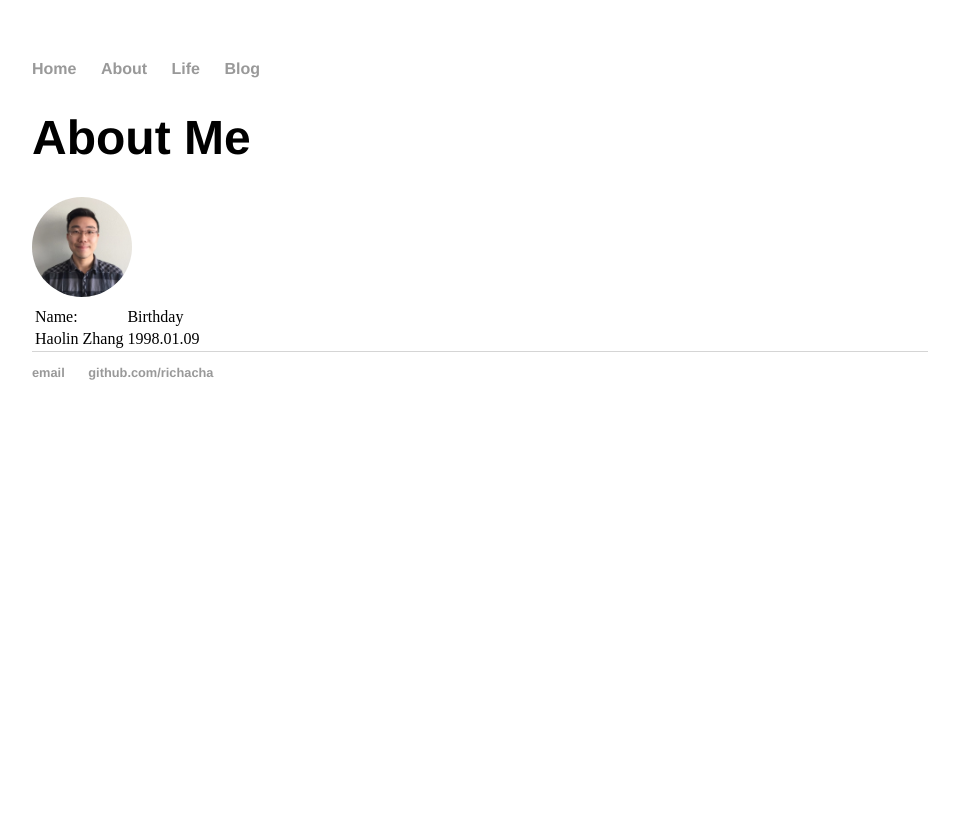
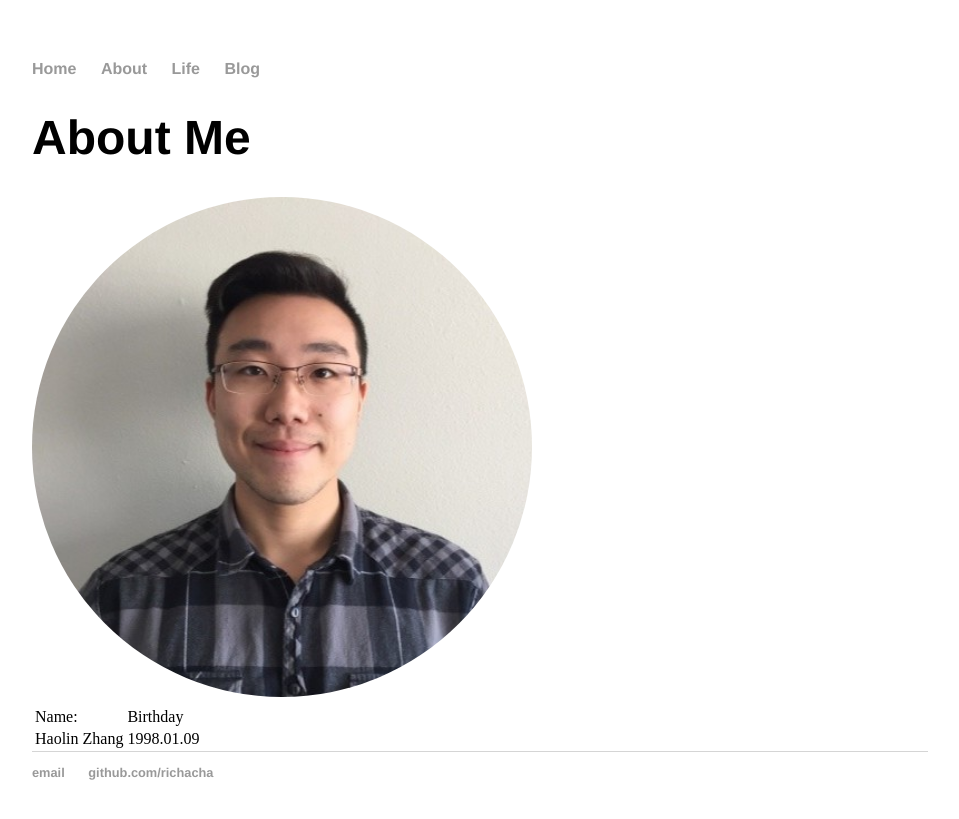
Before and after one commit to Richacha/haolinzhang.github.io, a Jekyll site: the page built from about/index.html, in a window 1280 px wide. Shown: the top 819 px of the page, without its empty margins (160-1119 px from the left). Built offline with Jekyll 4.4.1, drawn with Linux system fonts in a browser that asks for light colours.

Commit message:
Update index.html

```diff
--- a/about/index.html
+++ b/about/index.html
@@ -4,7 +4,7 @@
 ---
 	<h1>{{ page.title }}</h1>
 
-	<img src="1.jpeg" style="border-radius: 50%" width="100px" height="100px">
+	<img src="1.jpeg" style="border-radius: 50%" width="500px" height="500px">
 
 	<table>
 	<tbody>
```
